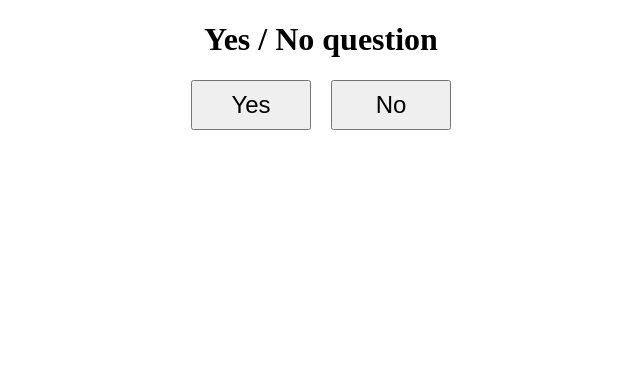
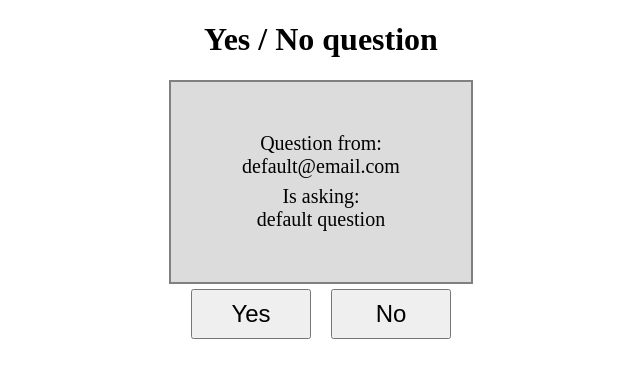
Before and after one commit to sLokhin/otus-repo-react, a React app: page / in a window 1280 px wide. Shown: the top 378 px of the page, without its empty margins (319-959 px from the left). Built offline with nearby package versions, Linux system fonts and the light colour scheme.

Commit message:
render components

```diff
--- a/src/lesson8/MainScreen.tsx
+++ b/src/lesson8/MainScreen.tsx
@@ -1,6 +1,7 @@
 import React, { Component } from "react";
 import styled from "@emotion/styled";
 import { AnswerButton } from "./AnswerButton";
+import { QuestionWindow } from "./QuestionWindow";
 const Container = styled.div`
   text-align: ${"center"};
 `;
@@ -35,6 +36,7 @@ export class MainScreen extends React.Component<{}, IMainScreenState> {
     return (
       <Container>
         <h1>Yes / No question</h1>
+        <QuestionWindow></QuestionWindow>
         <ButtonWrapper>
           <AnswerButton onClick={this.increment}>Yes</AnswerButton>
           <AnswerButton onClick={this.increment}>No</AnswerButton>
--- /dev/null
+++ b/src/lesson8/QuestionWindow.tsx
@@ -0,0 +1,41 @@
+import React, { FC } from "react";
+import styled from "@emotion/styled";
+
+interface IQuestionWindowProps {
+  email?: string;
+  question?: string;
+}
+
+interface ISpanProps {
+  isAskingSpan: boolean;
+}
+
+const Div = styled.div`
+  display: ${"inline-flex"};
+  flex-direction: ${"column"};
+  justify-content: ${"center"};
+  margin: ${"0px 0px 5px 0px"};
+  width: ${"300px"};
+  height: ${"200px"};
+  font-size: ${"20px"};
+  border: ${"2px solid grey"};
+  background-color: ${"gainsboro"};
+`;
+
+const Span = styled.span<ISpanProps>((props) => ({
+  margin: props.isAskingSpan === true ? "7px 0 0 0" : "0",
+}));
+
+export const QuestionWindow: FC<IQuestionWindowProps> = ({
+  email = "default@email.com",
+  question = "default question",
+}) => {
+  return (
+    <Div>
+      <Span isAskingSpan={false}>Question from: </Span>
+      <Span isAskingSpan={false}>{email}</Span>
+      <Span isAskingSpan={true}>Is asking: </Span>
+      <Span isAskingSpan={false}>{question}</Span>
+    </Div>
+  );
+};
```
